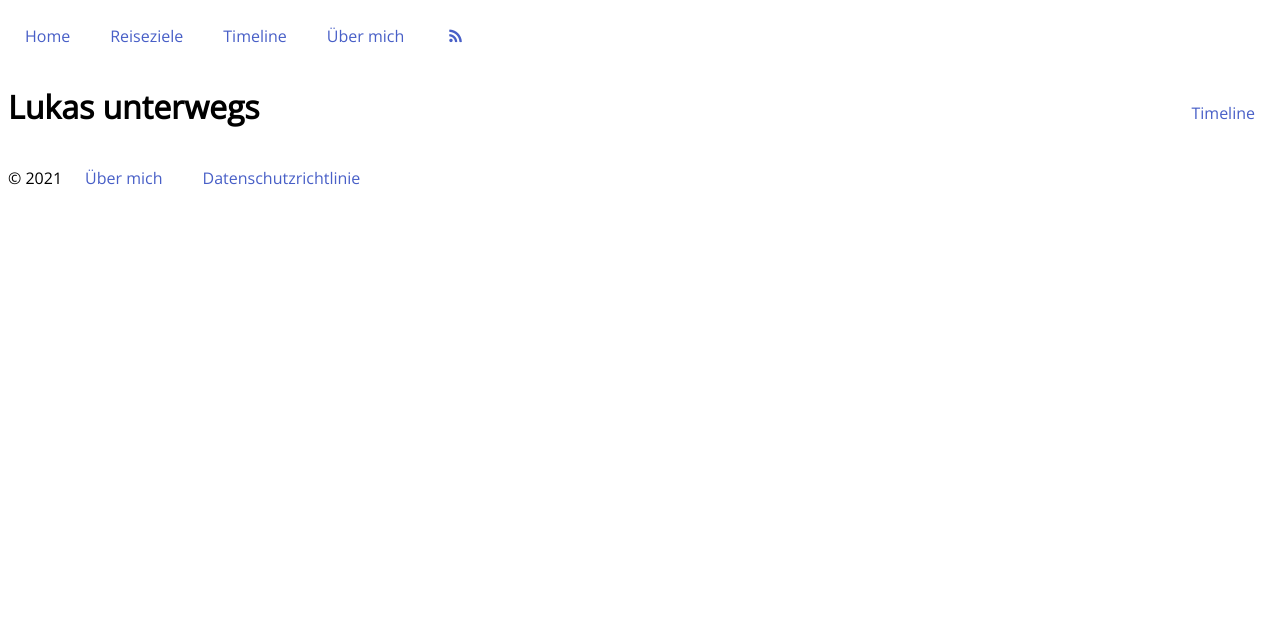
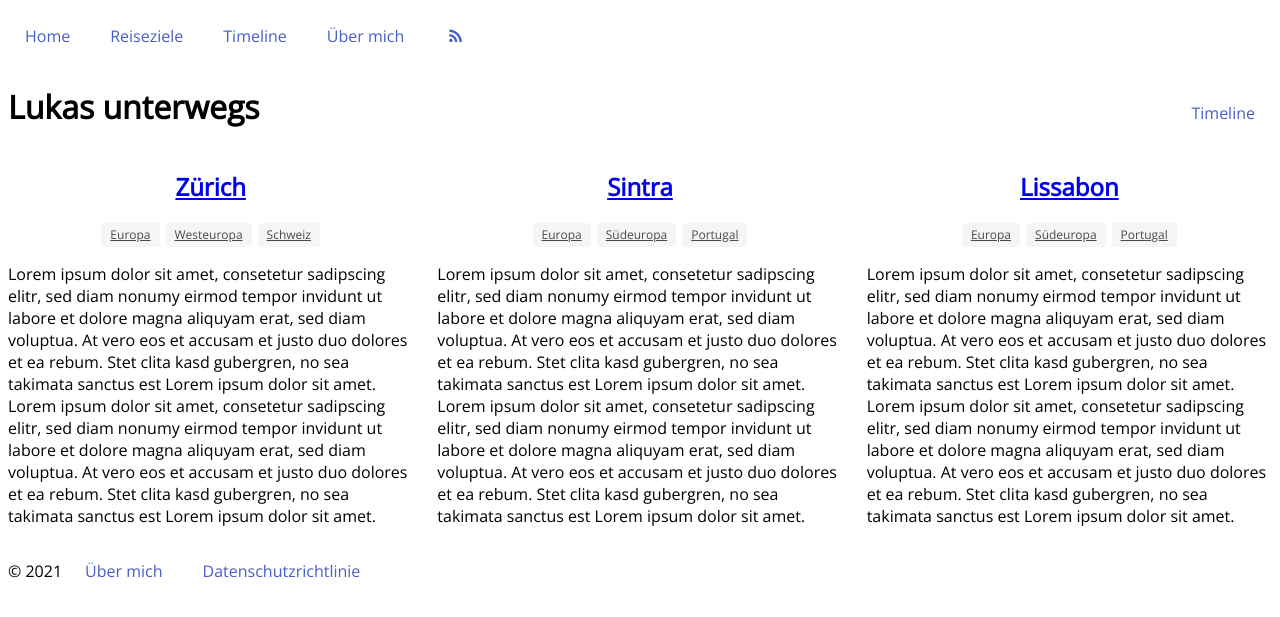
Before and after one commit to agentS/lukasTravelTheme, a Jekyll site: the page built from index.html, in a window 1280 px wide. Shown: the top 617 px of the page. Built offline with Jekyll 4.4.1, drawn with Linux system fonts in a browser that asks for light colours; the list of posts is cut into pages by our own code.

Commit message:
Introduce post archive and fix excerpts

```diff
--- a/Gemfile
+++ b/Gemfile
@@ -6,4 +6,5 @@ gemspec
 group :jekyll_plugins do
 	gem "jekyll-feed", "~> 0.15.1"
 	gem "jekyll-paginate", "~> 1.1"
+	gem "jekyll-archives", "~> 2.2", ">= 2.2.1"
 end
--- a/_config.yml
+++ b/_config.yml
@@ -1,2 +1,8 @@
 paginate: 9
 paginate_path: "/blog/page:num/"
+
+jekyll-archives:
+  enabled:
+    - categories
+  layout:
+    category_archive
--- a/_includes/postList.html
+++ b/_includes/postList.html
@@ -3,10 +3,8 @@
 		<div>
 			<h2 class="centred"><a href="{{ post.url }}">{{ post.title }}</a></h2>
 			<p class="centred">
-				{% assign categories_path = '' %}
 				{% for post_category in post.categories %}
-					{% assign categories_path = categories_path + post_category + '/' %}
-					<a href="{{ categories_path | relative_url }}">{{ post_category }}</a>
+					<a class="tag" href="{{ 'category/' | append: post_category | downcase | relative_url }}">{{ post_category }}</a>
 				{% endfor %}
 			</p>
 
--- /dev/null
+++ b/_posts/2021-11-05-zurich.markdown
@@ -0,0 +1,27 @@
+---
+layout: post
+title:  "Zürich"
+date:   2021-11-05 21:26:37 +0100
+categories: Europa Westeuropa Schweiz
+excerpt_separator: <!--main-->
+---
+
+Lorem ipsum dolor sit amet, consetetur sadipscing elitr, sed diam nonumy eirmod tempor invidunt ut labore et dolore magna aliquyam erat, sed diam voluptua. At vero eos et accusam et justo duo dolores et ea rebum. Stet clita kasd gubergren, no sea takimata sanctus est Lorem ipsum dolor sit amet. Lorem ipsum dolor sit amet, consetetur sadipscing elitr, sed diam nonumy eirmod tempor invidunt ut labore et dolore magna aliquyam erat, sed diam voluptua. At vero eos et accusam et justo duo dolores et ea rebum. Stet clita kasd gubergren, no sea takimata sanctus est Lorem ipsum dolor sit amet.
+
+<!--main-->
+
+Lorem ipsum dolor sit amet, consetetur sadipscing elitr, sed diam nonumy eirmod tempor invidunt ut labore et dolore magna aliquyam erat, sed diam voluptua. At vero eos et accusam et justo duo dolores et ea rebum. Stet clita kasd gubergren, no sea takimata sanctus est Lorem ipsum dolor sit amet. Lorem ipsum dolor sit amet, consetetur sadipscing elitr, sed diam nonumy eirmod tempor invidunt ut labore et dolore magna aliquyam erat, sed diam voluptua. At vero eos et accusam et justo duo dolores et ea rebum. Stet clita kasd gubergren, no sea takimata sanctus est Lorem ipsum dolor sit amet. Lorem ipsum dolor sit amet, consetetur sadipscing elitr, sed diam nonumy eirmod tempor invidunt ut labore et dolore magna aliquyam erat, sed diam voluptua. At vero eos et accusam et justo duo dolores et ea rebum. Stet clita kasd gubergren, no sea takimata sanctus est Lorem ipsum dolor sit amet.
+
+Duis autem vel eum iriure dolor in hendrerit in vulputate velit esse molestie consequat, vel illum dolore eu feugiat nulla facilisis at vero eros et accumsan et iusto odio dignissim qui blandit praesent luptatum zzril delenit augue duis dolore te feugait nulla facilisi. Lorem ipsum dolor sit amet, consectetuer adipiscing elit, sed diam nonummy nibh euismod tincidunt ut laoreet dolore magna aliquam erat volutpat.
+
+Ut wisi enim ad minim veniam, quis nostrud exerci tation ullamcorper suscipit lobortis nisl ut aliquip ex ea commodo consequat. Duis autem vel eum iriure dolor in hendrerit in vulputate velit esse molestie consequat, vel illum dolore eu feugiat nulla facilisis at vero eros et accumsan et iusto odio dignissim qui blandit praesent luptatum zzril delenit augue duis dolore te feugait nulla facilisi.
+
+Nam liber tempor cum soluta nobis eleifend option congue nihil imperdiet doming id quod mazim placerat facer possim assum. Lorem ipsum dolor sit amet, consectetuer adipiscing elit, sed diam nonummy nibh euismod tincidunt ut laoreet dolore magna aliquam erat volutpat. Ut wisi enim ad minim veniam, quis nostrud exerci tation ullamcorper suscipit lobortis nisl ut aliquip ex ea commodo consequat.
+
+Duis autem vel eum iriure dolor in hendrerit in vulputate velit esse molestie consequat, vel illum dolore eu feugiat nulla facilisis.
+
+At vero eos et accusam et justo duo dolores et ea rebum. Stet clita kasd gubergren, no sea takimata sanctus est Lorem ipsum dolor sit amet. Lorem ipsum dolor sit amet, consetetur sadipscing elitr, sed diam nonumy eirmod tempor invidunt ut labore et dolore magna aliquyam erat, sed diam voluptua. At vero eos et accusam et justo duo dolores et ea rebum. Stet clita kasd gubergren, no sea takimata sanctus est Lorem ipsum dolor sit amet. Lorem ipsum dolor sit amet, consetetur sadipscing elitr, At accusam aliquyam diam diam dolore dolores duo eirmod eos erat, et nonumy sed tempor et et invidunt justo labore Stet clita ea et gubergren, kasd magna no rebum. sanctus sea sed takimata ut vero voluptua. est Lorem ipsum dolor sit amet. Lorem ipsum dolor sit amet, consetetur sadipscing elitr, sed diam nonumy eirmod tempor invidunt ut labore et dolore magna aliquyam erat.
+
+Consetetur sadipscing elitr, sed diam nonumy eirmod tempor invidunt ut labore et dolore magna aliquyam erat, sed diam voluptua. At vero eos et accusam et justo duo dolores et ea rebum. Stet clita kasd gubergren, no sea takimata sanctus est Lorem ipsum dolor sit amet. Lorem ipsum dolor sit amet, consetetur sadipscing elitr, sed diam nonumy eirmod tempor invidunt ut labore et dolore magna aliquyam erat, sed diam voluptua. At vero eos et accusam et justo duo dolores et ea rebum. Stet clita kasd gubergren, no sea takimata sanctus est Lorem ipsum dolor sit amet. Lorem ipsum dolor sit amet, consetetur sadipscing elitr, sed diam nonumy eirmod tempor invidunt ut labore et dolore magna aliquyam erat, sed diam voluptua. At vero eos et accusam et justo duo dolores et ea rebum. Stet clita kasd gubergren, no sea takimata sanctus.
+
+Lorem ipsum dolor sit amet, consetetur sadipscing elitr, sed diam nonumy eirmod tempor invidunt ut labore et dolore magna aliquyam erat, sed diam voluptua. At vero eos et accusam et justo duo dolores et ea rebum. Stet clita kasd gubergren, no sea takimata sanctus est Lorem ipsum dolor sit amet. Lorem ipsum dolor sit amet, consetetur sadipscing elitr, sed diam nonumy eirmod tempor invidunt ut labore et dolore magna aliquyam erat, sed diam voluptua. At vero eos et accusam et justo duo dolores et ea rebum. Stet clita kasd gubergren, no sea
--- a/_sass/lukasTravelTheme/postList.scss
+++ b/_sass/lukasTravelTheme/postList.scss
@@ -8,4 +8,5 @@
 	display: flex;
 	justify-content: center;
 	align-items: center;
+	gap: 6px;
 }
--- a/assets/css/style.scss
+++ b/assets/css/style.scss
@@ -8,5 +8,6 @@
 	"lukasTravelTheme/postList.scss",
 	"lukasTravelTheme/utilities.scss",
 	"lukasTravelTheme/bulma/utilities/_all.sass",
-	"lukasTravelTheme/bulma/elements/button.sass"
+	"lukasTravelTheme/bulma/elements/button.sass",
+	"lukasTravelTheme/bulma/elements/tag.sass"
 	;
--- /dev/null
+++ b/index.html
@@ -0,0 +1,6 @@
+---
+# Feel free to add content and custom Front Matter to this file.
+# To modify the layout, see https://jekyllrb.com/docs/themes/#overriding-theme-defaults
+
+layout: home
+---
```
Also changed, not shown: _layouts/category_archive.html (added, +22 -0 lines), _posts/2021-11-03-lisboa.markdown (added, +27 -0 lines), _posts/2021-11-04-sintra.markdown (added, +27 -0 lines), index.md (deleted, +0 -4 lines), Gemfile.lock.
